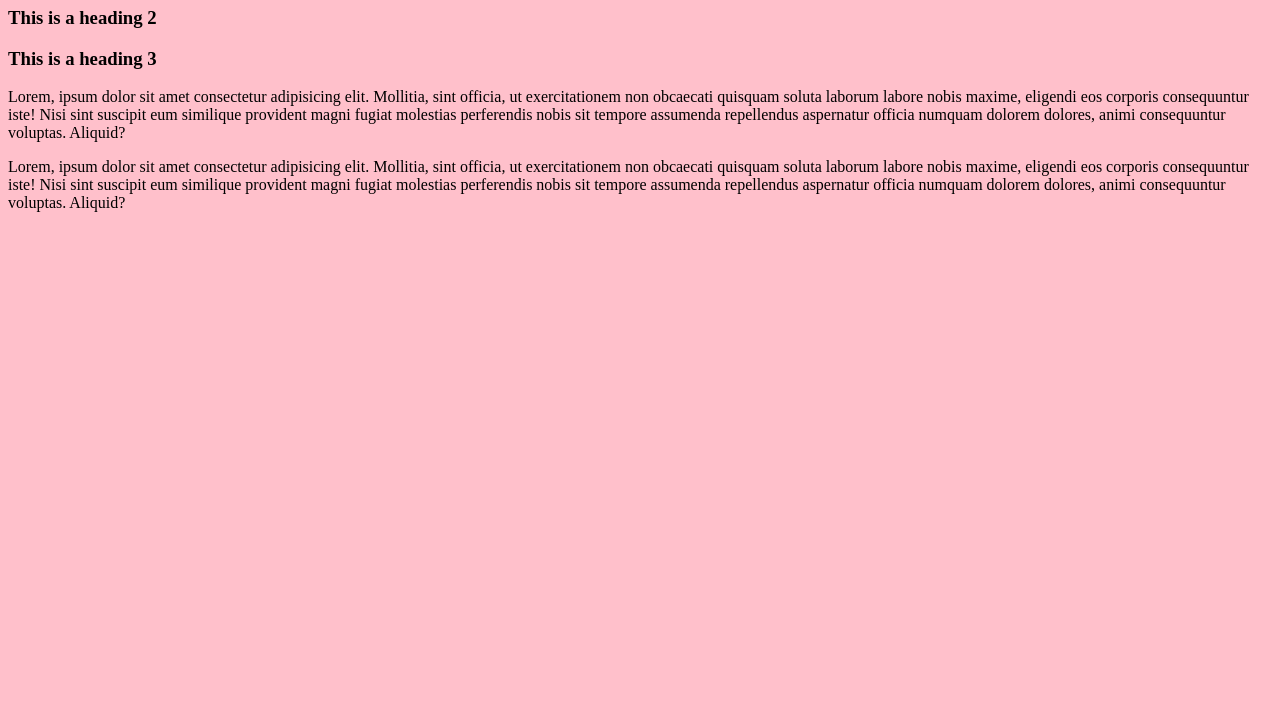
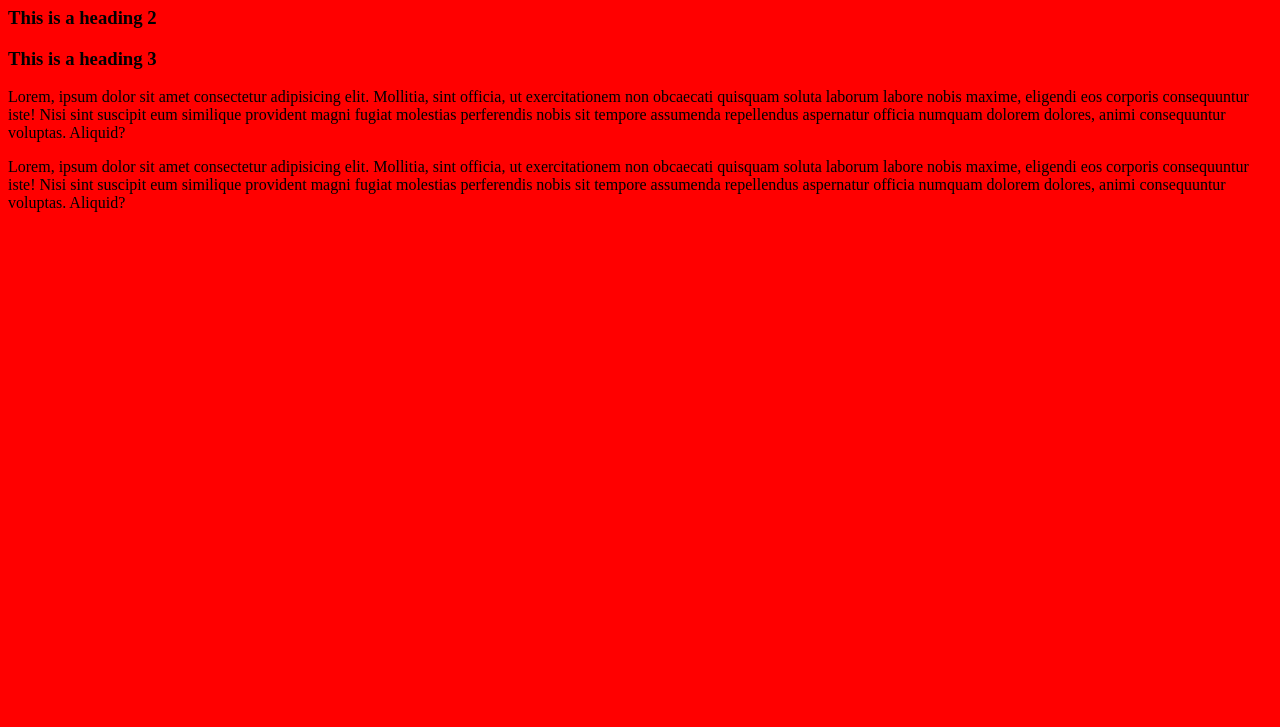
Before and after one commit to anthony-diep/my-sassybase, a plain HTML site: page index.html in a window 1280 px wide. Shown: the part 73-800 px from the top of the page. Drawn offline with nearby package versions, Linux system fonts and the light colour scheme.

```diff
--- a/scss/style.scss
+++ b/scss/style.scss
@@ -1,4 +1,6 @@
-$color-background: pink;
+$color-background: red;
+
+@import "partials/toc";
 
 body {
     background: $color-background;
```
Also changed, not shown: scss/partials/_toc.scss (added, +8 -0 lines), css/style.css (added), 1 other file.
